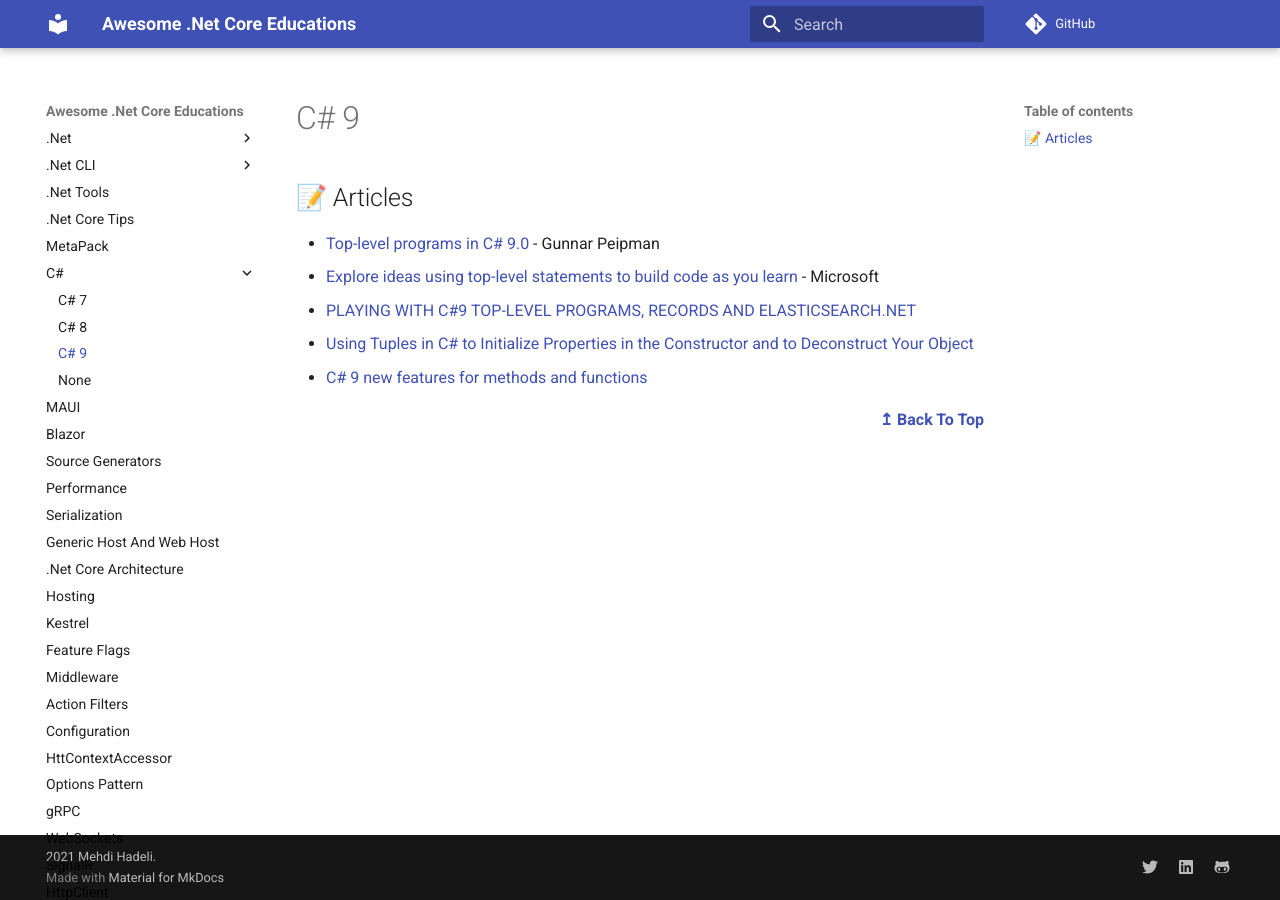
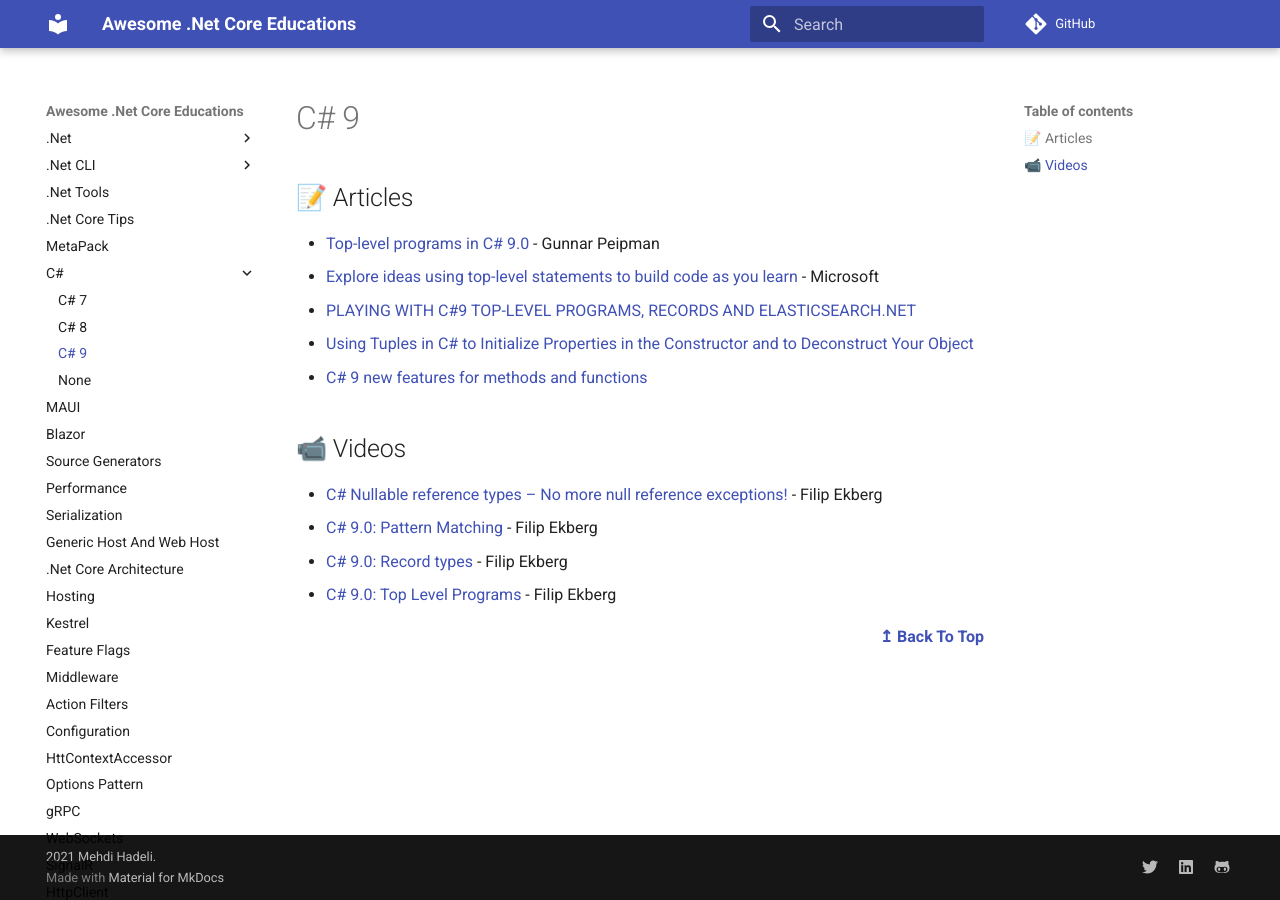
Before and after one commit to jacobusmeintjes/Awesome-dotnet-core-resources, an MkDocs documentation site: the page built from docs/csharp/9.md, in a window 1280 px wide. Built offline with MkDocs 1.6.1 and Material for MkDocs 9.7.7, drawn with Linux system fonts in a browser that asks for light colours; comment, search, counter and statistics services are not loaded.

```diff
--- a/docs/csharp/9.md
+++ b/docs/csharp/9.md
@@ -9,6 +9,13 @@
 - [Using Tuples in C# to Initialize Properties in the Constructor and to Deconstruct Your Object](https://www.thomasclaudiushuber.com/2021/03/25/csharp-using-tuples-to-initialize-properties/)
 - [C# 9 new features for methods and functions](https://developers.redhat.com/blog/2021/04/13/c-9-new-features-for-methods-and-functions/)
 
+## 📹 Videos
+
+- [C# Nullable reference types – No more null reference exceptions!](https://www.youtube.com/watch?v=NDweaZZZcbc&ab_channel=FilipEkberg) - Filip Ekberg
+- [C# 9.0: Pattern Matching](https://www.youtube.com/watch?v=9lvx6mzCAE4&t=312s&ab_channel=FilipEkberg) - Filip Ekberg
+- [C# 9.0: Record types](https://www.youtube.com/watch?v=oSQDZ7GpKwg&ab_channel=FilipEkberg) - Filip Ekberg
+- [C# 9.0: Top Level Programs](https://www.youtube.com/watch?v=iGrZys6Vo_E&t=5s&ab_channel=FilipEkberg) - Filip Ekberg
+
 <div align="right">
   <b><a href="#contents">↥ Back To Top</a></b>
 </div>
```
Also changed, not shown: README.md (+5 -1 lines), docs/collections/array-vs-list.md (added, +5 -0 lines), docs/collections/collections.md (added, +7 -0 lines), docs/csharp/6.md (added, +7 -0 lines), docs/dependency-injection.md (+1 -0 lines), docs/refactor.md (added, +5 -0 lines), docs/security/identity-server.md (+2 -1 lines), docs/testing/unit-testing.md (+1 -0 lines), docs/async/async-collections/blocking-collection.md (line endings or trailing spaces), docs/csharp/c.md (deleted).
